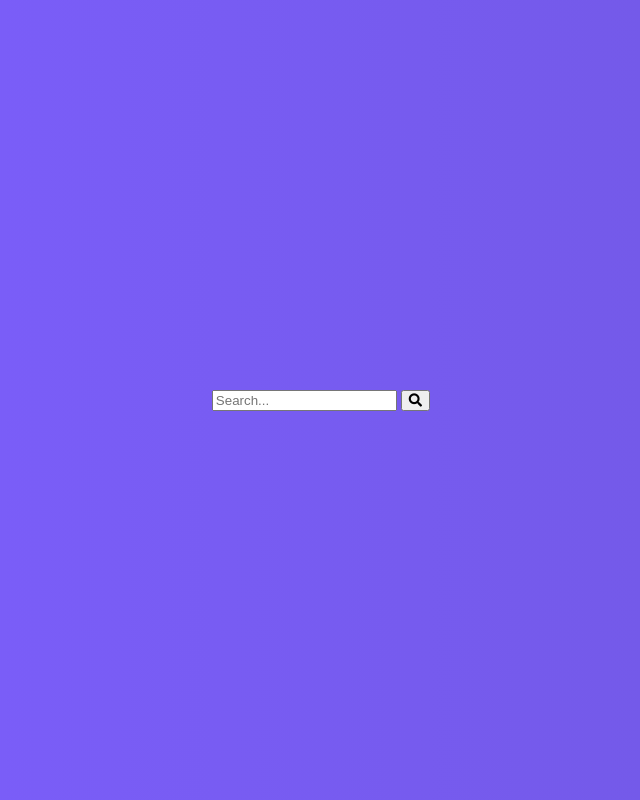
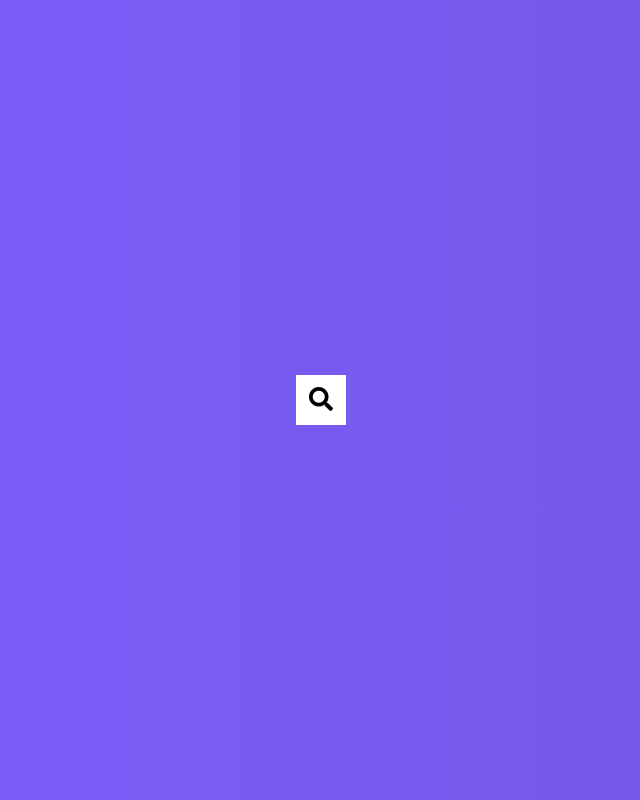
Before and after one commit to choilin310/hidden-search, a plain HTML site: page hidden search/index.html in a window 1280 px wide. Shown: the whole page, without its empty margins (319-959 px from the left). Drawn offline with Linux system fonts and the light colour scheme.

Commit message:
finished project

```diff
--- a/hidden search/index.html
+++ b/hidden search/index.html
@@ -1,15 +1,15 @@
 <!DOCTYPE html>
 <html lang="en">
   <head>
-    <meta charset="UTF-8">
-    <meta name="viewport" content="width=device-width, initial-scale=1.0">
+    <meta charset="UTF-8" />
+    <meta name="viewport" content="width=device-width, initial-scale=1.0" />
     <link rel="stylesheet" href="https://cdnjs.cloudflare.com/ajax/libs/font-awesome/5.14.0/css/all.min.css" integrity="sha512-1PKOgIY59xJ8Co8+NE6FZ+LOAZKjy+KY8iq0G4B3CyeY6wYHN3yt9PW0XpSriVlkMXe40PTKnXrLnZ9+fkDaog==" crossorigin="anonymous" />
     <link rel="stylesheet" href="style.css" />
     <title>Hidden Search</title>
   </head>
   <body>
     <div class="search">
-        <input type="text" id="searchInput" placeholder="Search..." />
+      <input type="text" class="input" placeholder="Search...">
       <button class="btn">
         <i class="fas fa-search"></i>
       </button>
--- a/hidden search/script.js
+++ b/hidden search/script.js
@@ -0,0 +1,8 @@
+const search = document.querySelector('.search')
+const btn = document.querySelector('.btn')
+const input = document.querySelector('.input')
+
+btn.addEventListener('click', () => {
+    search.classList.toggle('active')
+    input.focus()
+})
--- a/hidden search/style.css
+++ b/hidden search/style.css
@@ -1,4 +1,4 @@
-@import url("https://fonts.googleapis.com/css2?family=Roboto:wght@400;700&display=swap");
+@import url('https://fonts.googleapis.com/css2?family=Roboto:wght@400;700&display=swap');
 
 * {
   box-sizing: border-box;
@@ -14,3 +14,44 @@ body {
   overflow: hidden;
   margin: 0;
 }
+
+.search {
+  position: relative;
+  height: 50px;
+}
+
+.search .input {
+  background-color: #fff;
+  border: 0;
+  font-size: 18px;
+  padding: 15px;
+  height: 50px;
+  width: 50px;
+  transition: width 0.3s ease;
+}
+
+.btn {
+  background-color: #fff;
+  border: 0;
+  cursor: pointer;
+  font-size: 24px;
+  position: absolute;
+  top: 0;
+  left: 0;
+  height: 50px;
+  width: 50px;
+  transition: transform 0.3s ease;
+}
+
+.btn:focus,
+.input:focus {
+  outline: none;
+}
+
+.search.active .input {
+  width: 200px;
+}
+
+.search.active .btn {
+  transform: translateX(198px);
+}
```
Lines whose indentation alone changed are shown as unchanged.
